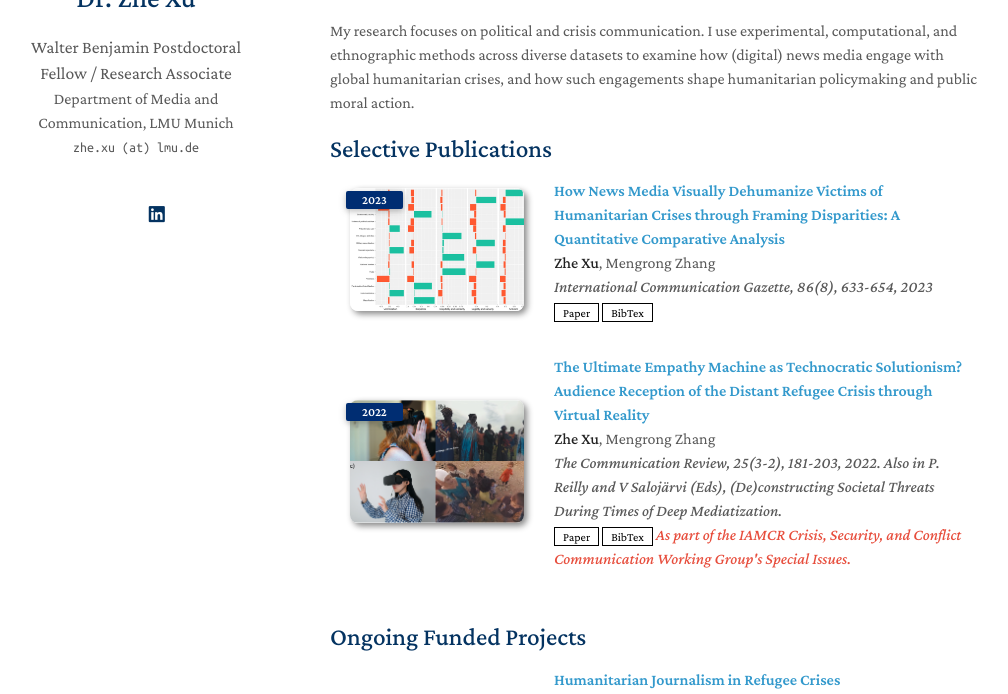
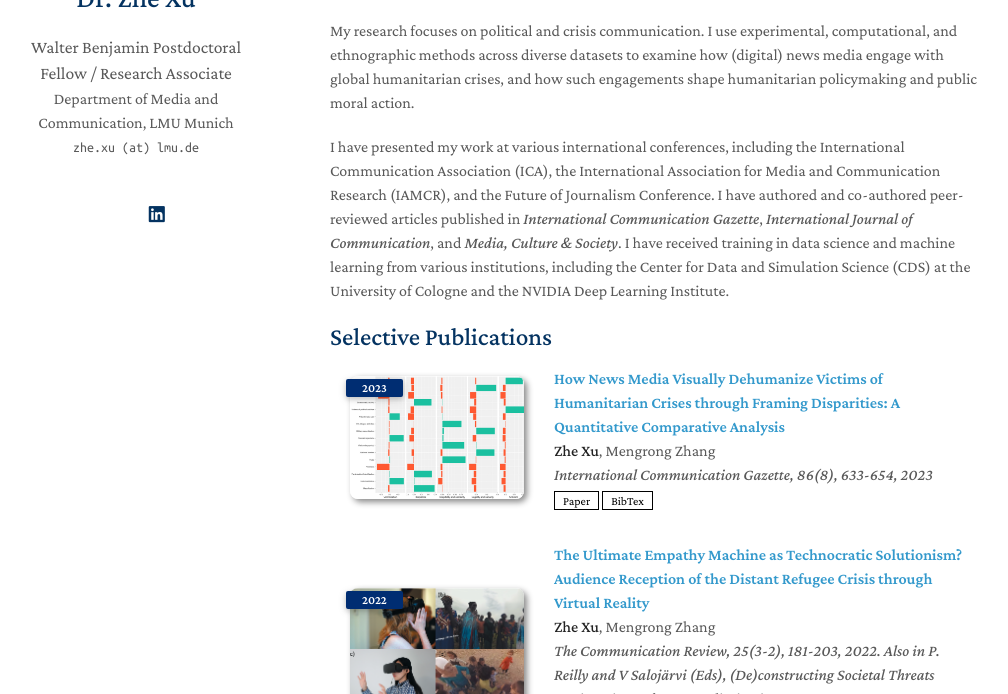
Before and after one commit to zhexuphd/home, a Jekyll site: the page built from index.md, in a window 1280 px wide and 900 px high, cut to the strip 206-900 px from the top of the window. Shown: the whole strip, without its empty margins (140-1148 px from the left). Built offline with Jekyll 4.4.1, drawn with Linux system fonts in a browser that asks for light colours; a style sheet for code colours, icons or effects is not loaded; our own code applies the rules of GitHub Pages for plain Markdown files.

Commit message:
Update index.md

```diff
--- a/index.md
+++ b/index.md
@@ -7,6 +7,8 @@
 My name is Zhe Xu, and I am currently a [postdoctoral research associate](https://www.ifkw.uni-muenchen.de/organisation/personen/mitarbeiter/xu_zhe/index.html) in the [Department of Media and Communication](https://www.ifkw.uni-muenchen.de/index.html) at [Ludwig Maximilian University of Munich](https://www.lmu.de/en/), working with [Prof. Dr. Thomas Hanitzsch](https://www.ifkw.uni-muenchen.de/organisation/personen/professoren/hanitzsch_thomas/index.html) and [Prof. Dr. Neil Thurman](https://neilthurman.com/). I was awarded a [Walter Benjamin grant](https://www.dfg.de/en/research-funding/funding-opportunities/programmes/individual/walter-benjamin) by the German Research Foundation (DFG). I received my Ph.D. from the [University of Cologne](https://portal.uni-koeln.de/es/uoc-home) in 2023.
 
 My research focuses on political and crisis communication. I use experimental, computational, and ethnographic methods across diverse datasets to examine how (digital) news media engage with global humanitarian crises, and how such engagements shape humanitarian policymaking and public moral action.
+
+I have presented my work at various international conferences, including the International Communication Association (ICA), the International Association for Media and Communication Research (IAMCR), and the Future of Journalism Conference. I have authored and co-authored peer-reviewed articles published in *International Communication Gazette*, *International Journal of Communication*, and *Media, Culture & Society*. I have received training in data science and machine learning from various institutions, including the Center for Data and Simulation Science (CDS) at the University of Cologne and the NVIDIA Deep Learning Institute.
 
 {% include_relative _includes/publications.md %}
 
```
